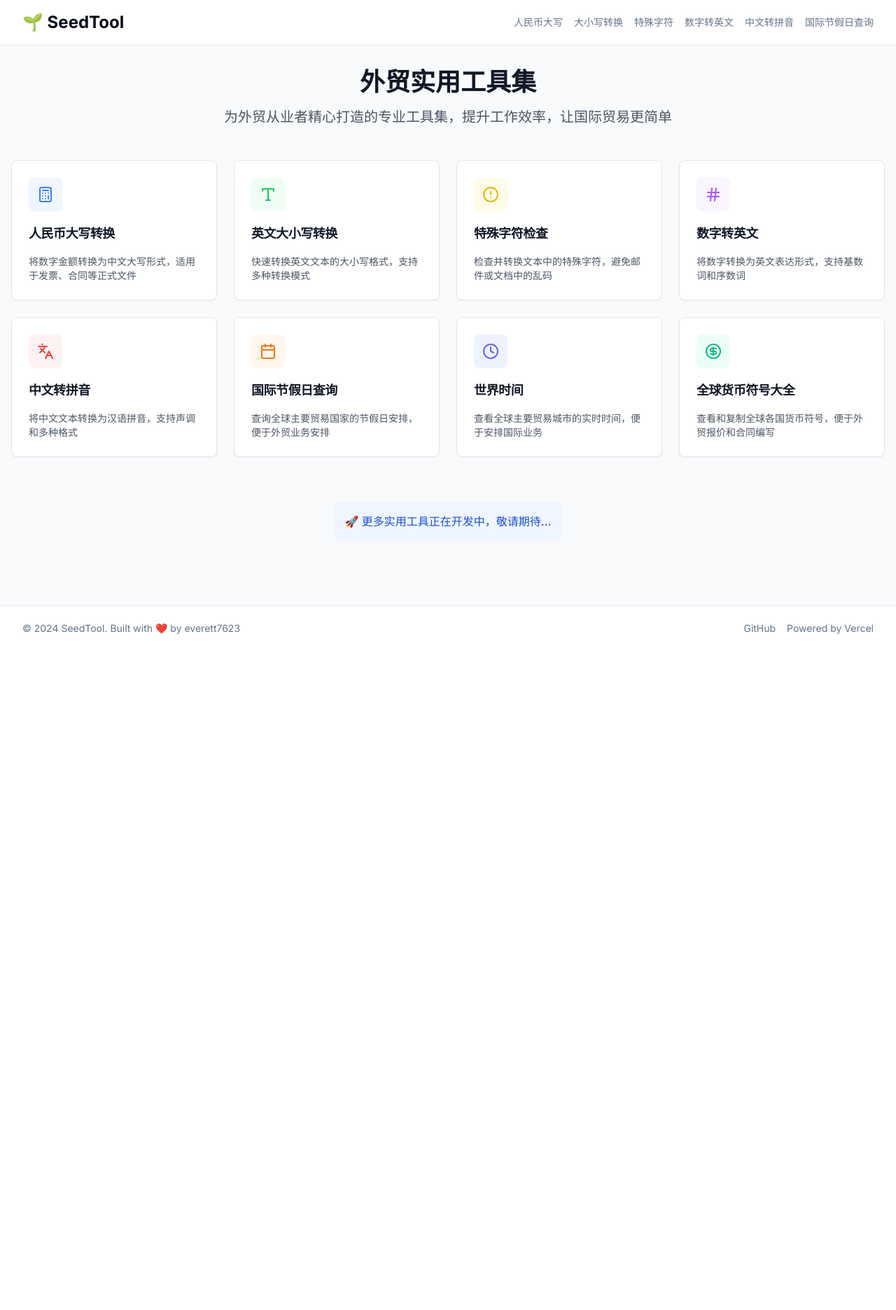
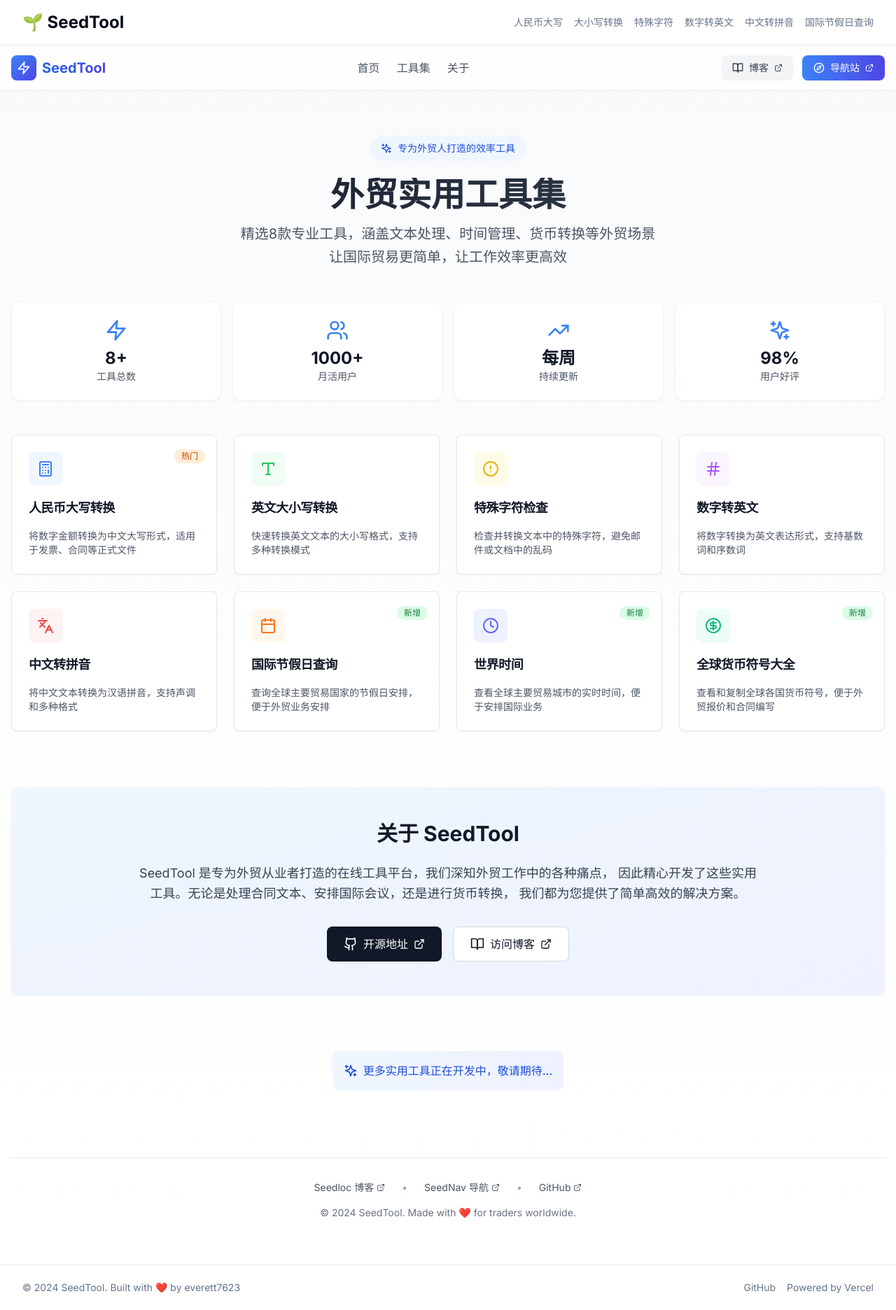
Before and after one commit to everett7623/Globokit, a Next.js app: page / in a window 1280 px wide. Shown: the whole page at 70% size. Before the commit the page ends 930 px from the top, so only its background shows below. Built offline with nearby package versions, Linux system fonts and the light colour scheme.

Commit message:
Update page.tsx

```diff
--- a/app/page.tsx
+++ b/app/page.tsx
@@ -1,9 +1,11 @@
 // 路径: seedtool/app/page.tsx
-// 更新时间: 2025-07-21
-// 说明: 优化布局，统一样式
+// 更新时间: 2025-07-22
+// 说明: 优化布局，添加导航栏和外部链接
 
 import Link from 'next/link'
 import { Card, CardContent, CardDescription, CardHeader, CardTitle } from '@/components/ui/card'
+import { Button } from '@/components/ui/button'
+import { Badge } from '@/components/ui/badge'
 import {
   Calculator,
   Type,
@@ -12,7 +14,16 @@ import {
   Languages,
   Calendar,
   Clock,
-  CircleDollarSign
+  CircleDollarSign,
+  ExternalLink,
+  BookOpen,
+  Compass,
+  Github,
+  Menu,
+  Sparkles,
+  TrendingUp,
+  Users,
+  Zap
 } from 'lucide-react'
 
 const tools = [
@@ -22,7 +33,9 @@ const tools = [
     icon: Calculator,
     href: '/tools/rmb-converter',
     color: 'text-blue-500',
-    bgColor: 'bg-blue-50'
+    bgColor: 'bg-blue-50',
+    badge: '热门',
+    badgeColor: 'bg-orange-100 text-orange-700'
   },
   {
     title: '英文大小写转换',
@@ -62,7 +75,9 @@ const tools = [
     icon: Calendar,
     href: '/tools/holiday-query',
     color: 'text-orange-500',
-    bgColor: 'bg-orange-50'
+    bgColor: 'bg-orange-50',
+    badge: '新增',
+    badgeColor: 'bg-green-100 text-green-700'
   },
   {
     title: '世界时间',
@@ -70,7 +85,9 @@ const tools = [
     icon: Clock,
     href: '/tools/world-time',
     color: 'text-indigo-500',
-    bgColor: 'bg-indigo-50'
+    bgColor: 'bg-indigo-50',
+    badge: '新增',
+    badgeColor: 'bg-green-100 text-green-700'
   },
   {
     title: '全球货币符号大全',
@@ -78,29 +95,132 @@ const tools = [
     icon: CircleDollarSign,
     href: '/tools/currency-symbols',
     color: 'text-emerald-500',
-    bgColor: 'bg-emerald-50'
+    bgColor: 'bg-emerald-50',
+    badge: '新增',
+    badgeColor: 'bg-green-100 text-green-700'
   }
+]
+
+const stats = [
+  { label: '工具总数', value: '8+', icon: Zap },
+  { label: '月活用户', value: '1000+', icon: Users },
+  { label: '持续更新', value: '每周', icon: TrendingUp },
+  { label: '用户好评', value: '98%', icon: Sparkles }
 ]
 
 export default function HomePage() {
   return (
-    <div className="min-h-screen bg-gray-50">
+    <div className="min-h-screen bg-gradient-to-b from-gray-50 to-white">
+      {/* 导航栏 */}
+      <nav className="sticky top-0 z-50 bg-white/80 backdrop-blur-md border-b border-gray-200">
+        <div className="container mx-auto px-4 max-w-7xl">
+          <div className="flex items-center justify-between h-16">
+            {/* Logo区域 */}
+            <div className="flex items-center gap-2">
+              <div className="p-2 bg-gradient-to-br from-blue-500 to-indigo-600 rounded-lg">
+                <Zap className="h-5 w-5 text-white" />
+              </div>
+              <span className="font-bold text-xl bg-gradient-to-r from-blue-600 to-indigo-600 bg-clip-text text-transparent">
+                SeedTool
+              </span>
+            </div>
+
+            {/* 中间导航链接 */}
+            <div className="hidden md:flex items-center gap-6">
+              <Link
+                href="/"
+                className="text-gray-600 hover:text-gray-900 font-medium transition-colors"
+              >
+                首页
+              </Link>
+              <Link
+                href="#tools"
+                className="text-gray-600 hover:text-gray-900 font-medium transition-colors"
+              >
+                工具集
+              </Link>
+              <Link
+                href="#about"
+                className="text-gray-600 hover:text-gray-900 font-medium transition-colors"
+              >
+                关于
+              </Link>
+            </div>
+
+            {/* 右侧外部链接 */}
+            <div className="flex items-center gap-3">
+              <Link
+                href="https://seedloc.com"
+                target="_blank"
+                className="hidden md:flex items-center gap-2 px-4 py-2 text-sm font-medium text-gray-700 hover:text-gray-900 bg-gray-100 hover:bg-gray-200 rounded-lg transition-all"
+              >
+                <BookOpen className="h-4 w-4" />
+                博客
+                <ExternalLink className="h-3 w-3" />
+              </Link>
+              <Link
+                href="https://nav.seedloc.com"
+                target="_blank"
+                className="hidden md:flex items-center gap-2 px-4 py-2 text-sm font-medium text-white bg-gradient-to-r from-blue-500 to-indigo-600 hover:from-blue-600 hover:to-indigo-700 rounded-lg transition-all shadow-sm hover:shadow-md"
+              >
+                <Compass className="h-4 w-4" />
+                导航站
+                <ExternalLink className="h-3 w-3" />
+              </Link>
+
+              {/* 移动端菜单按钮 */}
+              <Button variant="ghost" size="icon" className="md:hidden">
+                <Menu className="h-5 w-5" />
+              </Button>
+            </div>
+          </div>
+        </div>
+      </nav>
+
       <div className="container mx-auto px-4 py-8 max-w-7xl">
-        {/* 头部区域 */}
-        <div className="text-center mb-12">
-          <h1 className="text-4xl font-bold mb-4 text-gray-900">外贸实用工具集</h1>
-          <p className="text-xl text-gray-600 max-w-3xl mx-auto">
-            为外贸从业者精心打造的专业工具集，提升工作效率，让国际贸易更简单
+        {/* 头部区域 - 增强视觉效果 */}
+        <div className="text-center mb-12 pt-8">
+          <div className="inline-flex items-center gap-2 px-4 py-2 bg-blue-50 text-blue-700 rounded-full text-sm font-medium mb-6">
+            <Sparkles className="h-4 w-4" />
+            专为外贸人打造的效率工具
+          </div>
+          <h1 className="text-5xl font-bold mb-4 bg-gradient-to-r from-gray-900 to-gray-700 bg-clip-text text-transparent">
+            外贸实用工具集
+          </h1>
+          <p className="text-xl text-gray-600 max-w-3xl mx-auto leading-relaxed">
+            精选8款专业工具，涵盖文本处理、时间管理、货币转换等外贸场景
+            <br />让国际贸易更简单，让工作效率更高效
           </p>
         </div>
 
+        {/* 统计数据 */}
+        <div className="grid grid-cols-2 md:grid-cols-4 gap-4 mb-12">
+          {stats.map((stat, index) => {
+            const Icon = stat.icon
+            return (
+              <div key={index} className="bg-white rounded-xl p-6 text-center shadow-sm border border-gray-100">
+                <Icon className="h-8 w-8 mx-auto mb-2 text-blue-500" />
+                <p className="text-2xl font-bold text-gray-900">{stat.value}</p>
+                <p className="text-sm text-gray-600">{stat.label}</p>
+              </div>
+            )
+          })}
+        </div>
+
         {/* 工具卡片网格 */}
-        <div className="grid gap-6 md:grid-cols-2 lg:grid-cols-3 xl:grid-cols-4">
+        <div id="tools" className="grid gap-6 md:grid-cols-2 lg:grid-cols-3 xl:grid-cols-4">
           {tools.map((tool) => {
             const Icon = tool.icon
             return (
               <Link key={tool.href} href={tool.href} className="group">
-                <Card className="h-full transition-all duration-300 hover:shadow-xl hover:-translate-y-1 cursor-pointer border-gray-200 overflow-hidden">
+                <Card className="h-full transition-all duration-300 hover:shadow-xl hover:-translate-y-1 cursor-pointer border-gray-200 overflow-hidden relative">
+                  {tool.badge && (
+                    <div className="absolute top-4 right-4 z-10">
+                      <Badge className={`${tool.badgeColor} border-0 font-medium`}>
+                        {tool.badge}
+                      </Badge>
+                    </div>
+                  )}
                   <CardHeader className="pb-4">
                     <div className="flex items-start justify-between mb-3">
                       <div className={`p-3 rounded-lg ${tool.bgColor} ${tool.color} transition-transform duration-300 group-hover:scale-110`}>
@@ -116,20 +236,97 @@ export default function HomePage() {
                       {tool.description}
                     </CardDescription>
                   </CardContent>
+                  <div className="absolute bottom-0 left-0 right-0 h-1 bg-gradient-to-r from-blue-500 to-indigo-600 transform scale-x-0 group-hover:scale-x-100 transition-transform duration-300" />
                 </Card>
               </Link>
             )
           })}
         </div>
 
+        {/* 关于区域 */}
+        <div id="about" className="mt-20 mb-12">
+          <Card className="bg-gradient-to-br from-blue-50 to-indigo-50 border-0">
+            <CardContent className="p-8 md:p-12">
+              <div className="max-w-4xl mx-auto text-center">
+                <h2 className="text-3xl font-bold mb-6 text-gray-900">
+                  关于 SeedTool
+                </h2>
+                <p className="text-lg text-gray-700 mb-8 leading-relaxed">
+                  SeedTool 是专为外贸从业者打造的在线工具平台，我们深知外贸工作中的各种痛点，
+                  因此精心开发了这些实用工具。无论是处理合同文本、安排国际会议，还是进行货币转换，
+                  我们都为您提供了简单高效的解决方案。
+                </p>
+                <div className="flex flex-wrap gap-4 justify-center">
+                  <Link
+                    href="https://github.com/everett7623/seedtool"
+                    target="_blank"
+                    className="inline-flex items-center gap-2 px-6 py-3 bg-gray-900 text-white rounded-lg hover:bg-gray-800 transition-colors"
+                  >
+                    <Github className="h-5 w-5" />
+                    开源地址
+                    <ExternalLink className="h-4 w-4" />
+                  </Link>
+                  <Link
+                    href="https://seedloc.com"
+                    target="_blank"
+                    className="inline-flex items-center gap-2 px-6 py-3 bg-white text-gray-900 border border-gray-300 rounded-lg hover:bg-gray-50 transition-colors"
+                  >
+                    <BookOpen className="h-5 w-5" />
+                    访问博客
+                    <ExternalLink className="h-4 w-4" />
+                  </Link>
+                </div>
+              </div>
+            </CardContent>
+          </Card>
+        </div>
+
         {/* 底部信息 */}
-        <div className="mt-16 text-center">
-          <div className="inline-flex items-center justify-center p-4 bg-blue-50 rounded-lg">
-            <p className="text-blue-700 font-medium">
-              🚀 更多实用工具正在开发中，敬请期待...
+        <div className="text-center py-8">
+          <div className="inline-flex items-center justify-center p-4 bg-gradient-to-r from-blue-50 to-indigo-50 rounded-lg">
+            <p className="text-blue-700 font-medium flex items-center gap-2">
+              <Sparkles className="h-5 w-5" />
+              更多实用工具正在开发中，敬请期待...
             </p>
           </div>
         </div>
+
+        {/* 页脚 */}
+        <footer className="mt-16 py-8 border-t border-gray-200">
+          <div className="text-center space-y-4">
+            <div className="flex items-center justify-center gap-6 text-sm">
+              <Link
+                href="https://seedloc.com"
+                target="_blank"
+                className="text-gray-600 hover:text-gray-900 transition-colors flex items-center gap-1"
+              >
+                Seedloc 博客
+                <ExternalLink className="h-3 w-3" />
+              </Link>
+              <span className="text-gray-400">•</span>
+              <Link
+                href="https://nav.seedloc.com"
+                target="_blank"
+                className="text-gray-600 hover:text-gray-900 transition-colors flex items-center gap-1"
+              >
+                SeedNav 导航
+                <ExternalLink className="h-3 w-3" />
+              </Link>
+              <span className="text-gray-400">•</span>
+              <Link
+                href="https://github.com/everett7623/seedtool"
+                target="_blank"
+                className="text-gray-600 hover:text-gray-900 transition-colors flex items-center gap-1"
+              >
+                GitHub
+                <ExternalLink className="h-3 w-3" />
+              </Link>
+            </div>
+            <p className="text-gray-500 text-sm">
+              © 2024 SeedTool. Made with ❤️ for traders worldwide.
+            </p>
+          </div>
+        </footer>
       </div>
     </div>
   )
```
